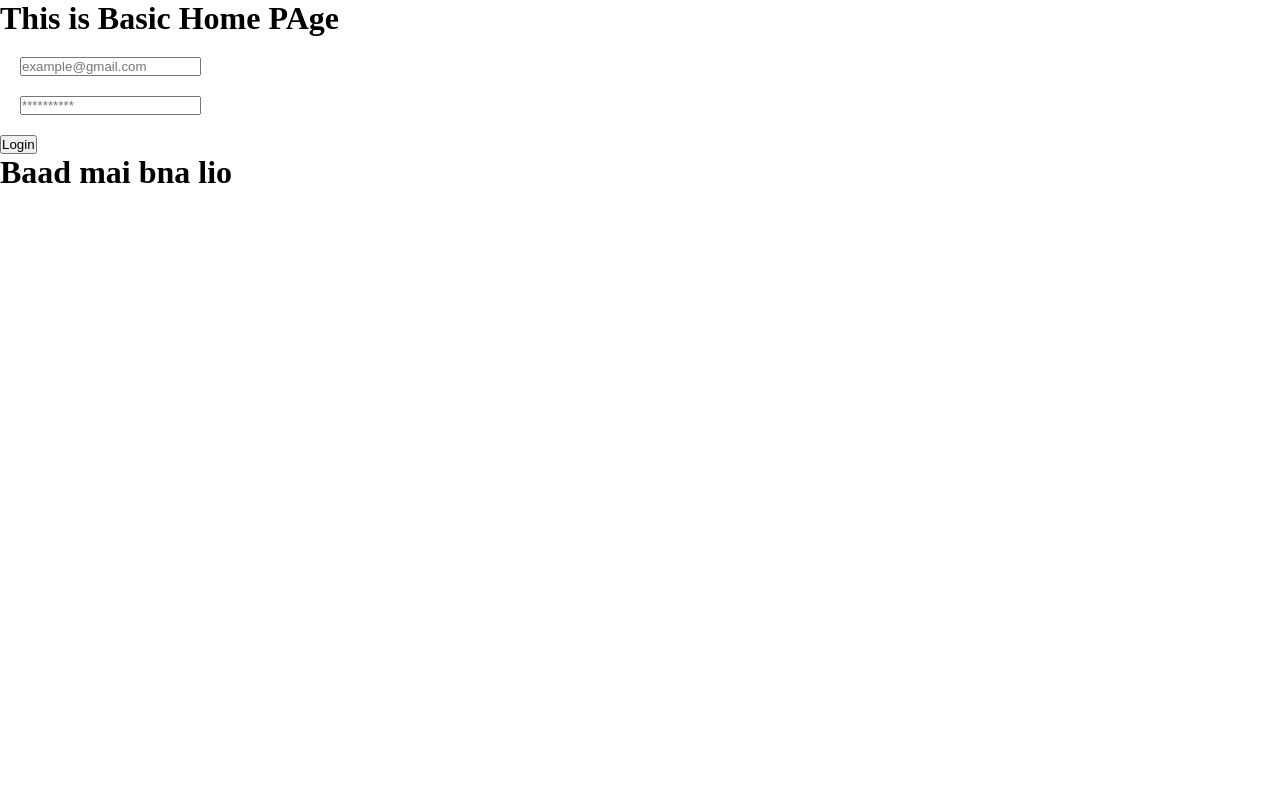
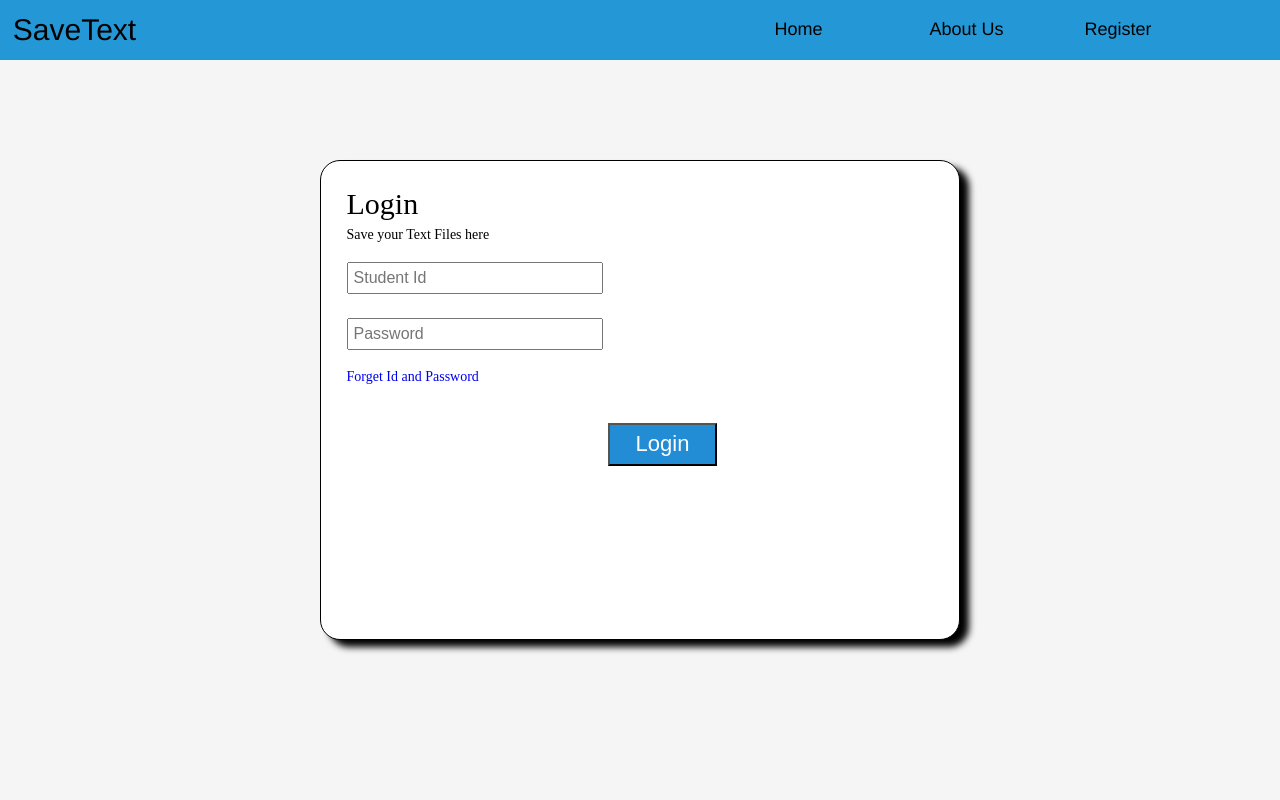
Before and after one commit to Aabhishek29/SaveText_web, a Django app: page / in a window 1280 px wide. Run offline with Django 3.2, Linux system fonts and the light colour scheme.

Commit message:
Home.html updated

```diff
--- a/static/css/home.css
+++ b/static/css/home.css
@@ -2,7 +2,90 @@
     margin: 0%;
     padding: 0%;
     box-sizing: border-box;
+    overflow-x: hidden;
 }
-.input-entry{
-    margin: 20px;
+
+#nav-bar{
+    background-color:#2498d6;
+    display: inline-flex;
+    width: 100%;
+    padding: 1%;
 }
+#nav-bar label{
+    font-size: 30px;
+    color: black;
+    font-family: 'Franklin Gothic Medium', 'Arial Narrow', Arial, sans-serif;
+}
+#nav-bar ul{
+    position: absolute;
+    left: 60%;
+    width: 60%;
+    padding: 0.5%;
+}
+#nav-bar li{
+    display: inline-flex;
+    list-style: none;
+    width: 20%;
+}
+#nav-bar li a{
+    font-family: 'Franklin Gothic Medium', 'Arial Narrow', Arial, sans-serif;
+    font-size: 18px;
+    text-decoration: none;
+    color: black;
+}
+#nav-bar li a:hover{
+    color: white;
+}
+
+
+#form-div{
+    position: absolute;
+    top: 50%;
+    left: 50%;
+    transform: translate(-50%,-50%);
+    width: 50vw;
+    height: 60vh;
+    background-color: white;
+    border: 1px solid black;
+    box-shadow: 9px 7px 7px black;
+    border-radius: 20px;
+}
+.form-header{
+    font-size: 30px;
+    margin-top: 4%;
+    margin-left: 4%;
+}
+.discription-para{
+    margin-left: 4%;
+    margin-top: 1%;
+    font-size: 14px;
+}
+.form-items{
+    margin-top: 2%;
+    margin-left: 4%;
+}
+.input-area{
+    margin-top: 1%;
+    margin-bottom: 3%;
+    font-size: 16px;
+    width: 20vw;
+    padding: 5px;
+}
+.forget-id-pass{
+    margin-left: 4%;
+    font-size: 14px;
+    text-decoration: none;
+}
+
+#login-btn{
+    margin-top: 6%;
+    position: relative;
+    left: 45%;
+    color: white;
+    background-color:#228dd4;
+    font-size: 22px;
+    padding-bottom: 1%;
+    padding-top: 1%;
+    padding-left: 4%;
+    padding-right: 4%;
+}
--- a/templates/home.html
+++ b/templates/home.html
@@ -1,30 +1,39 @@
 {% load static %}
+<!--<!DOCTYPE html>-->
 <html lang="en">
 <head>
     <meta charset="UTF-8">
     <meta http-equiv="X-UA-Compatible" content="IE=edge">
     <meta name="viewport" content="width=device-width, initial-scale=1.0">
-    <!-- <link rel="stylesheet" href="../static/css/home.css"> -->
     <link rel="stylesheet" href="{% static 'css/home.css' %}?{% now 'U' %}">
-    <title>Welcome to SaveText</title>
+<!--    <link rel="stylesheet" href="../static/css/home.css">-->
+    <title>Document</title>
 </head>
 <body>
-    <div class="heading">
-        <h1 id="heading-text">This is Basic Home PAge</h1>
+    <div style="background: whitesmoke; width: 100vw; height: 100vh;">
+        <div id="nav-bar">
+            <label>SaveText</label>
+            <ul>
+                <li><a href="/">Home</a></li>
+                <li><a href="#">About Us</a></li>
+                <li><a href="StudentForm">Register</a></li>
+            </ul>
+        </div>
+        <div id="form-div">
+            <form method="post" action="getUserLogin">
+                 {% csrf_token %}
+                <header class="form-header">Login</header>
+                <p class="discription-para">Save your Text Files here </p>
+                <div class="form-items">
+                    <input type="text" placeholder="Student Id" name="username" class="input-area" required="true"/>
+                    <br>
+                    <input type="password" placeholder="Password" name="password" class="input-area" required="true"/>
+                </div>
+                <a class="forget-id-pass" href="#">Forget Id and Password</a>
+                <br>
+                <input type="submit" id="login-btn" name="Login" value="Login"/>
+            </form>
+        </div>
     </div>
-    <div class="form-div">
-        <form method="post">
-            <div class="input-entry">
-                <input type="text" name="email" placeholder="example@gmail.com" />
-            </div>
-            <div class="input-entry">
-                <input type="password" name="password" placeholder="**********" />
-            </div>
-            <input type="submit" value="Login" />
-        </form>
-    </div>
-    <footer>
-        <h1>Baad mai bna lio</h1>
-    </footer>
 </body>
 </html>
```
Also changed, not shown: db.sqlite3.
